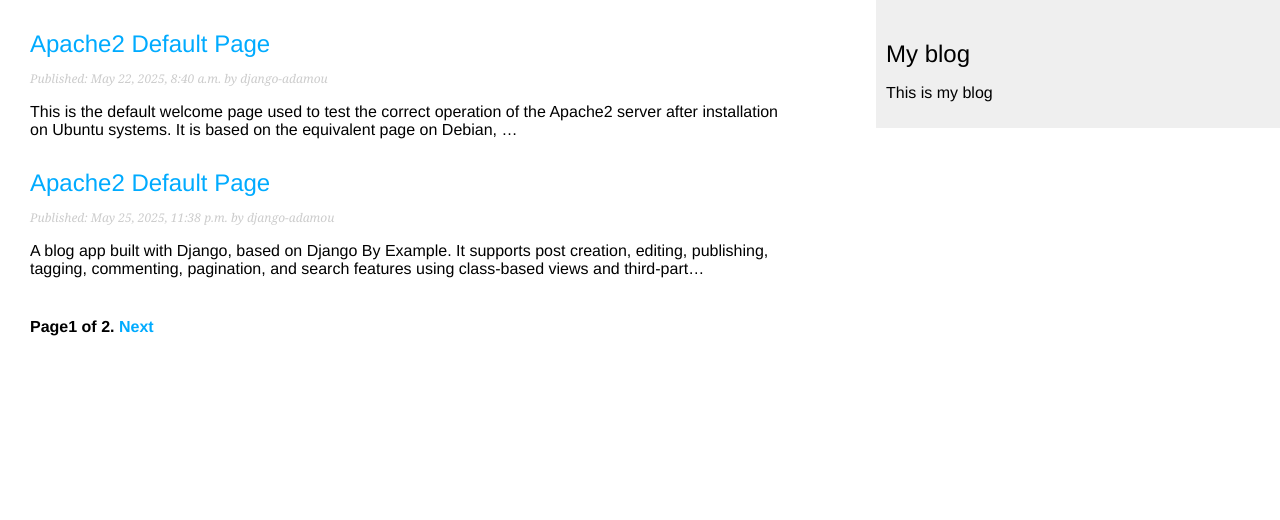
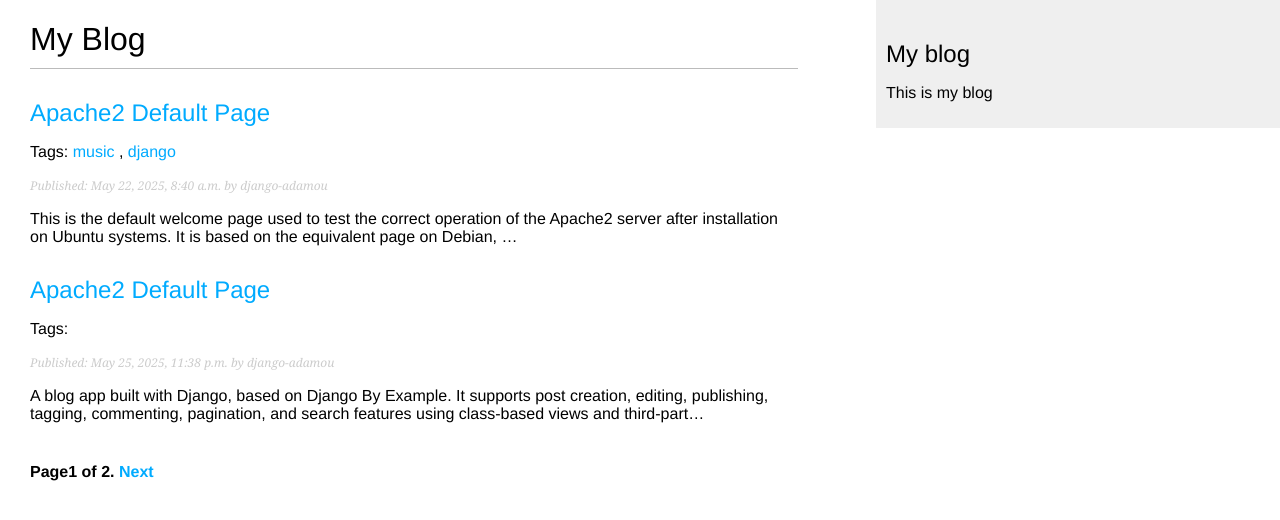
Before and after one commit to semperfi13/blog_post, a Django app: page /blog/ in a window 1280 px wide. Shown: the top 520 px of the page. Run offline with Django 5.2, Linux system fonts and the light colour scheme; data comes from the database, SQL or seed files in the repository; both versions use the stored data as it was after the commit; parts of the project's set-up code (start-up, migrations or seed data) failed here and were passed over.

Commit message:
FEAT: implement tagging with django-taggit

```diff
--- a/mysite/blog/templates/blog/post/list.html
+++ b/mysite/blog/templates/blog/post/list.html
@@ -2,15 +2,29 @@
 {% block title %}SEMEPERFI's Blog{% endblock %}
 
 {% block content %}
+<h1>My Blog</h1>
+{% if tag %}
+<h2>Posts tagged with "{{tag.name}}"</h2>
+{% endif %}
 {% for post in posts %}
 
 <h2>
     <a href="{{ post.get_absolute_url }}">{{post.title}}</a>
 </h2>
+<p class="tags">
+    Tags:
+        {% for tag in post.tags.all %}
+            <a href="{% url 'blog:post_list_by_tag' tag.slug %}">
+                {{ tag.name}}
+            </a>
+            {% if not forloop.last %},
+            {% endif %}
+        {% endfor %}
+</p>
 <p class="date">Published: {{post.publish}} by {{post.author}}</p>
 {{post.body | truncatewords:30| linebreaks}}
 {% endfor %}
 <!-- posts if you use function based views -->
 <!-- page_obj if you use class based views -->
-{% include "pagination.html" with page=page_obj %}
+{% include "pagination.html" with page=posts %}
 {% endblock %}
--- a/mysite/blog/urls.py
+++ b/mysite/blog/urls.py
@@ -4,8 +4,9 @@
 app_name = "blog"
 
 urlpatterns = [
-    # path("", views.post_list, name="post_list"),
-    path("", views.PostListView.as_view(), name="post_list"),
+    path("", views.post_list, name="post_list"),
+    #path("", views.PostListView.as_view(), name="post_list"),
+    path("tag/<slug:tag_slug>/", views.post_list, name="post_list_by_tag"),
     path(
         "<int:year>/<int:month>/<int:day>/<slug:post>/",
         views.post_detail,
--- a/mysite/blog/views.py
+++ b/mysite/blog/views.py
@@ -8,6 +8,7 @@
 from .forms import EmailPostForm, CommentForm
 from django.core.mail import send_mail
 from django.views.decorators.http import require_POST
+from taggit.models import Tag
 
 
 class PostListView(ListView):
@@ -19,8 +20,12 @@
     template_name = "blog/post/list.html"
 
 
-def post_list(request):
+def post_list(request, tag_slug=None):
     post_list = Post.published.all()
+    tag = None
+    if tag_slug:
+        tag = get_object_or_404(Tag, slug=tag_slug)
+        post_list = post_list.filter(tags__in=[tag])
     paginator = Paginator(post_list, 2)
     page_number = request.GET.get("page", 1)
     try:
@@ -29,11 +34,10 @@
         posts = paginator.page(1)
     except EmptyPage:
         posts = paginator.page(paginator.num_pages)
-    return render(request, "blog/post/list.html", {"posts": posts})
+    return render(request, "blog/post/list.html", {"posts": posts,"tag": tag})
 
 
 def post_detail(request, year, month, day, post):
-
     post = get_object_or_404(
         Post,
         status=Post.Status.PUBLISHED,
```
Also changed, not shown: mysite/blog/migrations/0006_post_tags_alter_comment_post.py (added), mysite/db.sqlite3.
